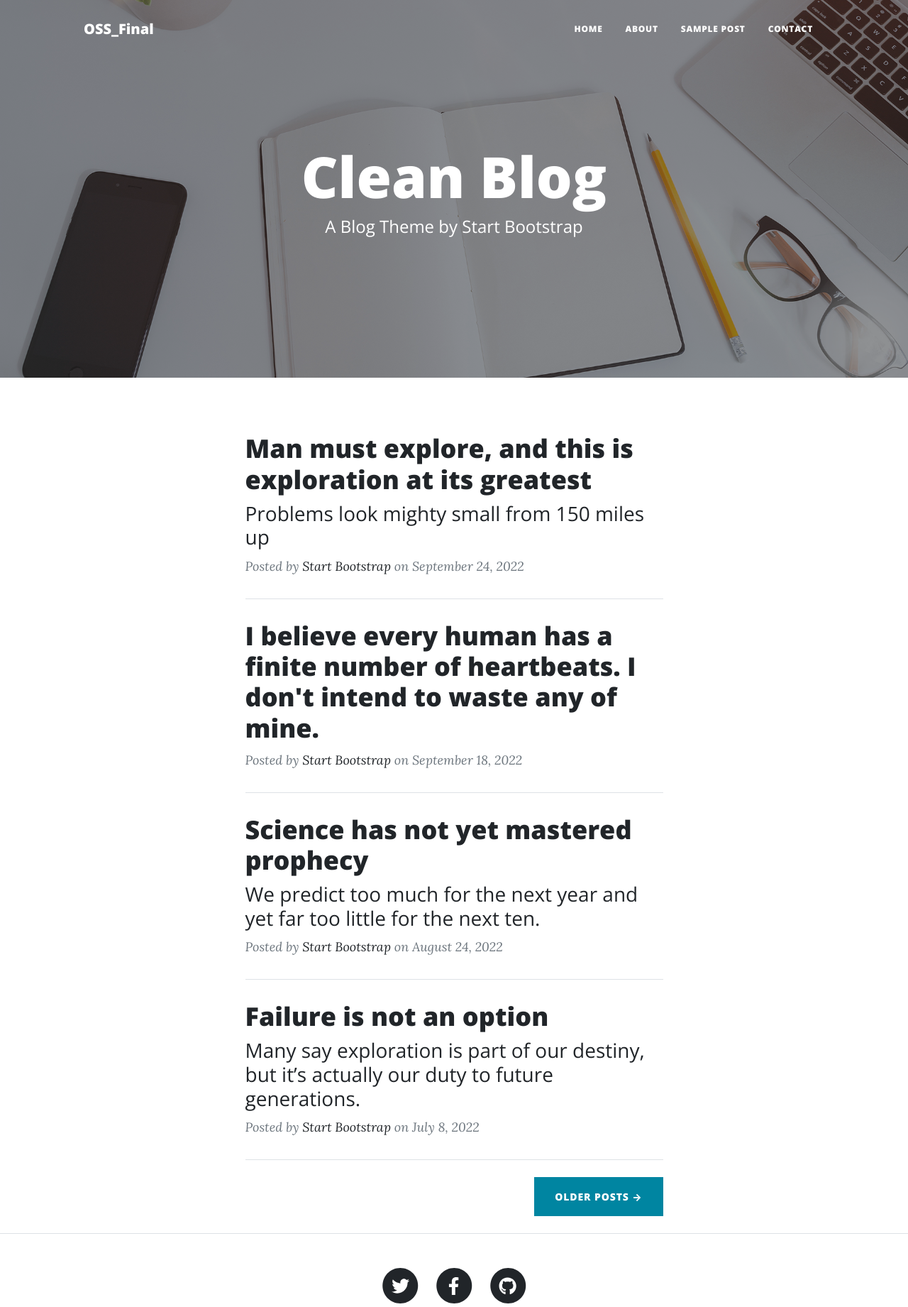
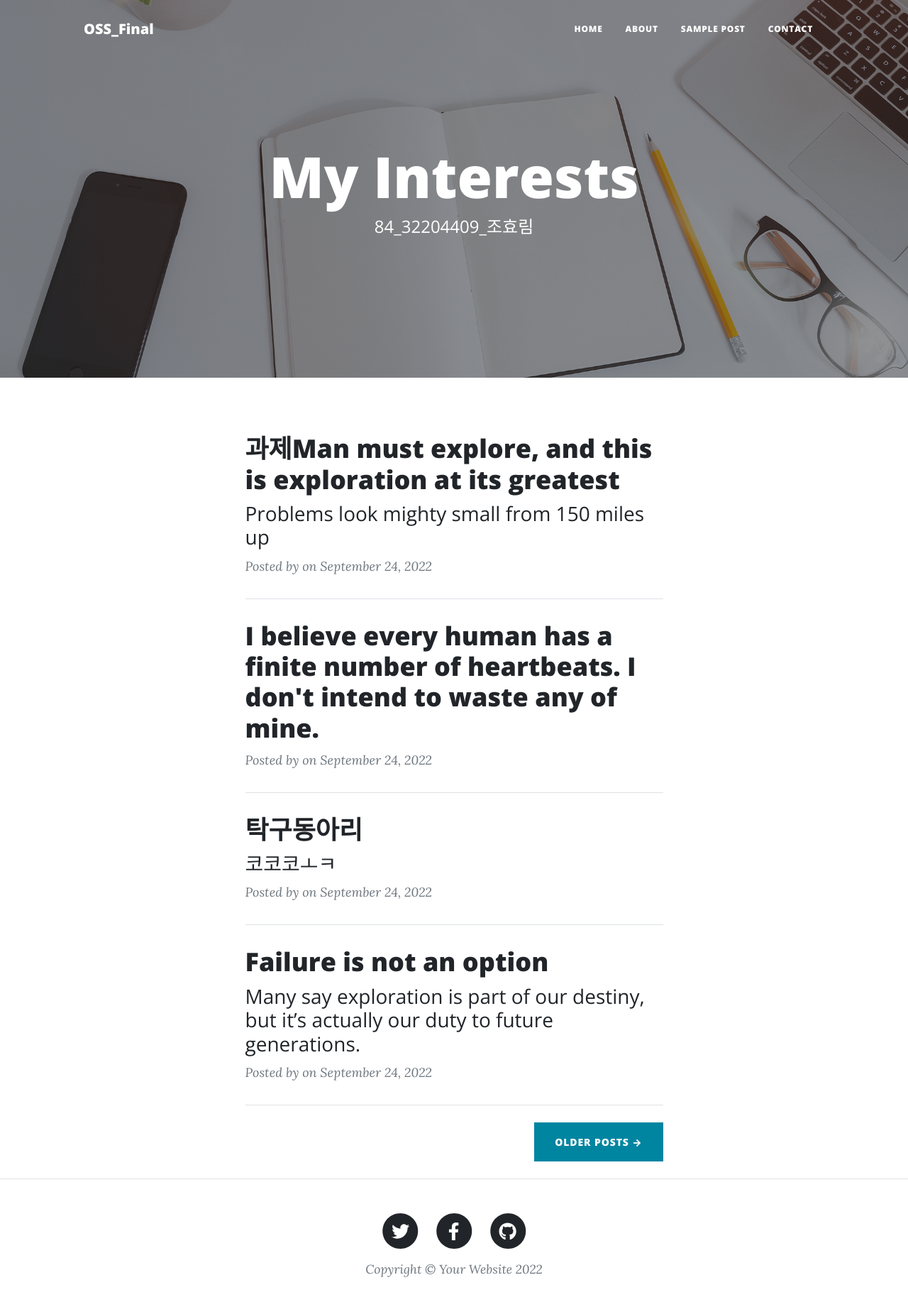
Before and after one commit to JoHyorim/finalproject, a Django app: template web/templates/index.html in a window 1280 px wide. Shown: the top 1841 px of the page at 71% size. After the commit the page ends 1799 px from the top, so only its background shows below. Run offline with Django 4.2, Linux system fonts and the light colour scheme; the template is opened without the code that fills it, so the values that code supplies are empty; some libraries are stand-ins or nearby versions.

Commit message:
7 commit

```diff
--- a/web/templates/index.html
+++ b/web/templates/index.html
@@ -5,7 +5,7 @@
         <meta name="viewport" content="width=device-width, initial-scale=1, shrink-to-fit=no" />
         <meta name="description" content="" />
         <meta name="author" content="" />
-        <title>Clean Blog - Start Bootstrap Theme</title>
+        <title>OSS_Final_조효림</title>
         <link rel="icon" type="image/x-icon" href="assets/favicon.ico" />
         <!-- Font Awesome icons (free version)-->
         <script src="https://use.fontawesome.com/releases/v6.1.0/js/all.js" crossorigin="anonymous"></script>
@@ -40,8 +40,8 @@
                 <div class="row gx-4 gx-lg-5 justify-content-center">
                     <div class="col-md-10 col-lg-8 col-xl-7">
                         <div class="site-heading">
-                            <h1>Clean Blog</h1>
-                            <span class="subheading">A Blog Theme by Start Bootstrap</span>
+                            <h1>My Interests</h1>
+                            <span class="subheading">84_32204409_조효림</span>
                         </div>
                     </div>
                 </div>
@@ -54,13 +54,11 @@
                     <!-- Post preview-->
                     <div class="post-preview">
                         <a>
-                            <h2 class="post-title">Man must explore, and this is exploration at its greatest</h2>
+                            <h2 class="post-title">과제Man must explore, and this is exploration at its greatest</h2>
                             <h3 class="post-subtitle">Problems look mighty small from 150 miles up</h3>
                         </a>
                         <p class="post-meta">
-                            Posted by
-                            <a href="#!">Start Bootstrap</a>
-                            on September 24, 2022
+                            Posted by on September 24, 2022
                         </p>
                     </div>
                     <!-- Divider-->
@@ -69,9 +67,7 @@
                     <div class="post-preview">
                         <a><h2 class="post-title">I believe every human has a finite number of heartbeats. I don't intend to waste any of mine.</h2></a>
                         <p class="post-meta">
-                            Posted by
-                            <a href="#!">Start Bootstrap</a>
-                            on September 18, 2022
+                            Posted by on September 24, 2022
                         </p>
                     </div>
                     <!-- Divider-->
@@ -79,13 +75,11 @@
                     <!-- Post preview-->
                     <div class="post-preview">
                         <a>
-                            <h2 class="post-title">Science has not yet mastered prophecy</h2>
-                            <h3 class="post-subtitle">We predict too much for the next year and yet far too little for the next ten.</h3>
+                            <h2 class="post-title">탁구동아리</h2>
+                            <h3 class="post-subtitle">코코코ㅗㅋ </h3>
                         </a>
                         <p class="post-meta">
-                            Posted by
-                            <a href="#!">Start Bootstrap</a>
-                            on August 24, 2022
+                            Posted by on September 24, 2022
                         </p>
                     </div>
                     <!-- Divider-->
@@ -97,9 +91,7 @@
                             <h3 class="post-subtitle">Many say exploration is part of our destiny, but it’s actually our duty to future generations.</h3>
                         </a>
                         <p class="post-meta">
-                            Posted by
-                            <a href="#!">Start Bootstrap</a>
-                            on July 8, 2022
+                            Posted by on September 24, 2022
                         </p>
                     </div>
                     <!-- Divider-->
```
